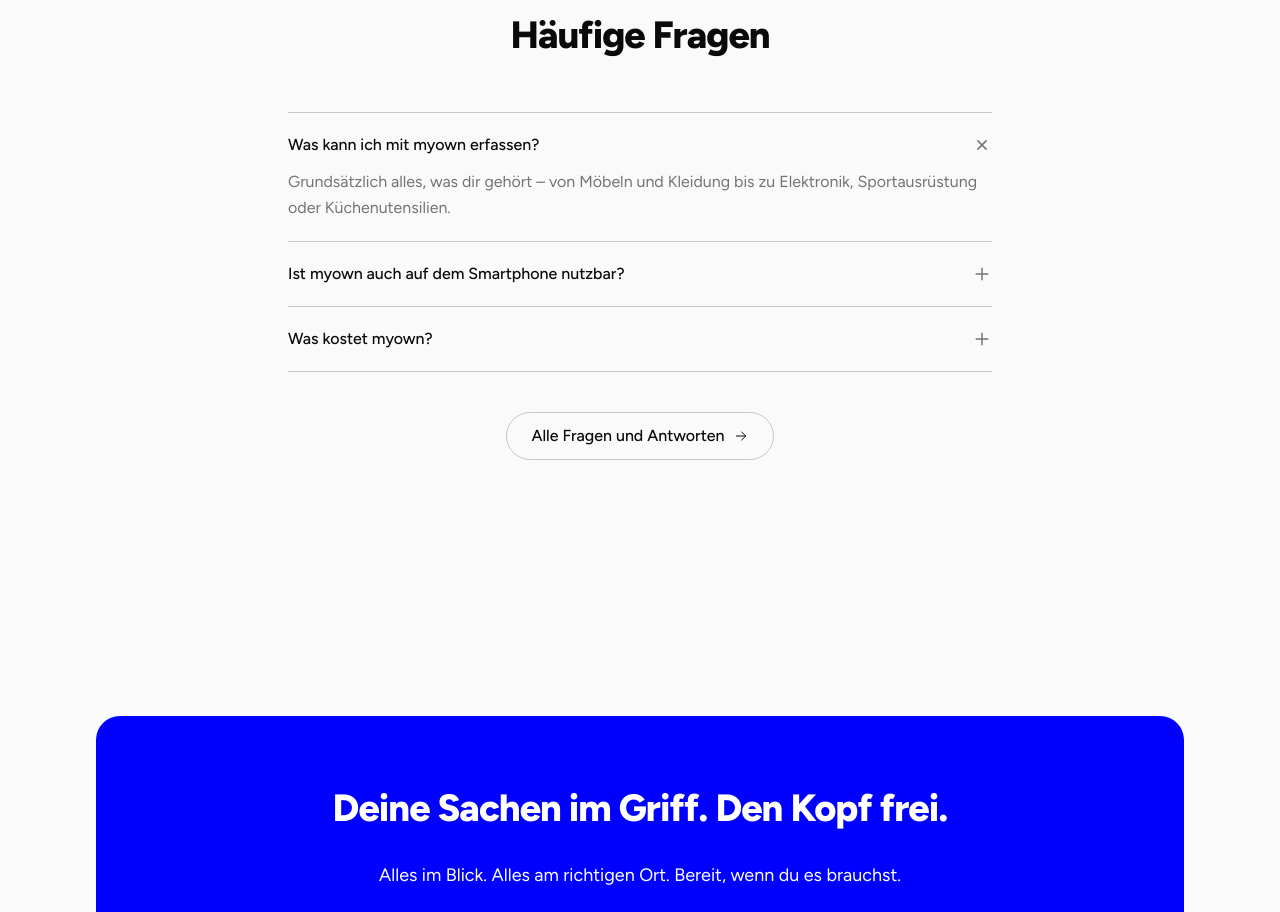
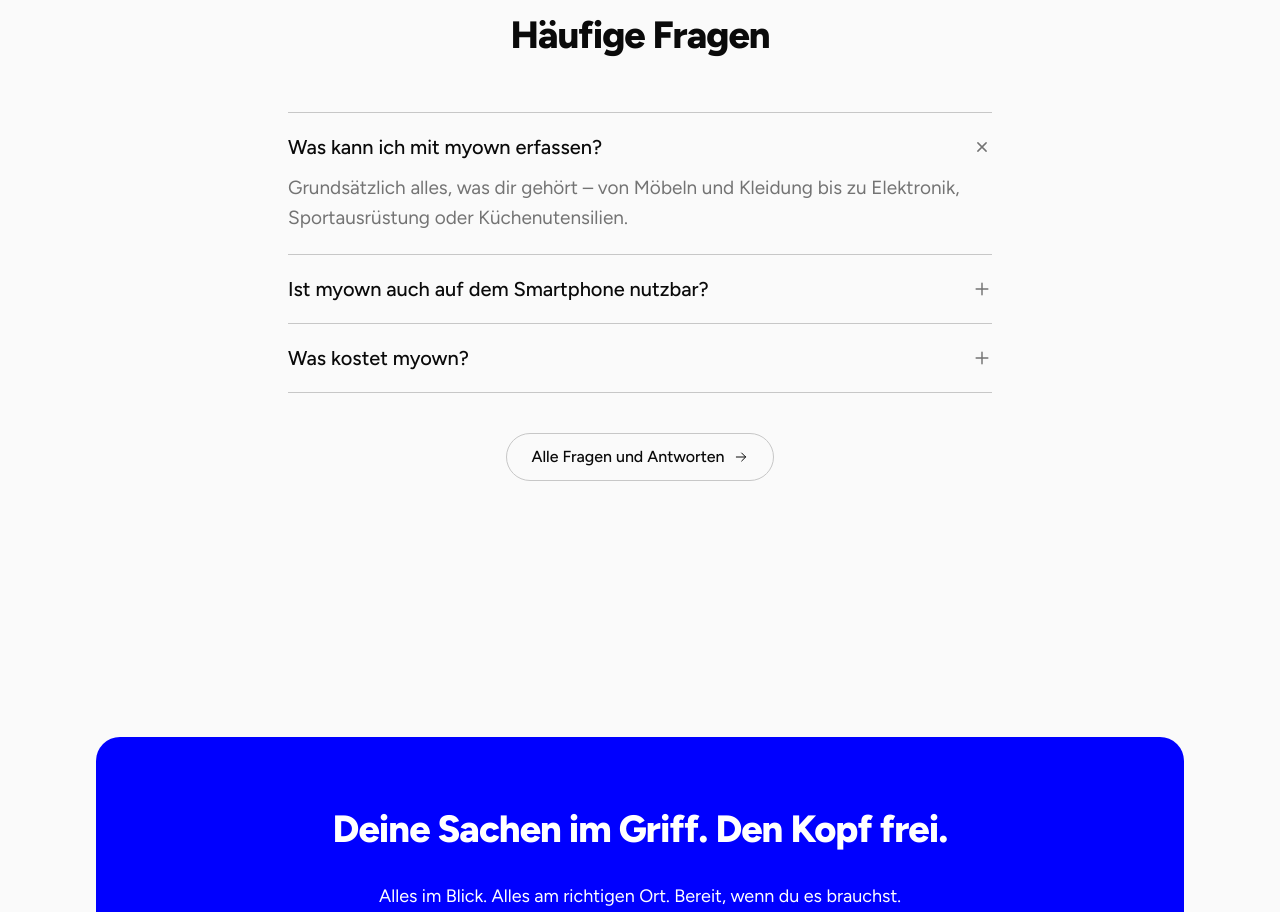
Before and after one commit to mrcldbrnr/marketing-page, a Next.js app: page / in a window 1280 px wide. Shown: the part 4480-5392 px from the top of the page. Built offline with nearby package versions, Linux system fonts and the light colour scheme; no server answers.

Commit message:
faq accordeon: font size

```diff
--- a/src/components/sections/faq.tsx
+++ b/src/components/sections/faq.tsx
@@ -37,7 +37,7 @@ export function Faq({
       >
         {items.map((item, index) => (
           <details key={item.question} className="group py-5" open={index === 0}>
-            <summary className="flex cursor-pointer list-none items-center justify-between gap-4 font-medium marker:hidden focus-visible:outline-2 focus-visible:outline-offset-4 focus-visible:outline-accent">
+            <summary className="flex cursor-pointer list-none items-center justify-between gap-4 text-xl font-medium marker:hidden focus-visible:outline-2 focus-visible:outline-offset-4 focus-visible:outline-accent">
               {item.question}
               <svg
                 aria-hidden
@@ -51,7 +51,7 @@ export function Faq({
                 <path d="M12 5v14M5 12h14" />
               </svg>
             </summary>
-            <p className="mt-3 leading-relaxed text-muted text-pretty">{item.answer}</p>
+            <p className="mt-3 text-[19px] leading-relaxed text-muted text-pretty">{item.answer}</p>
           </details>
         ))}
       </div>
```
